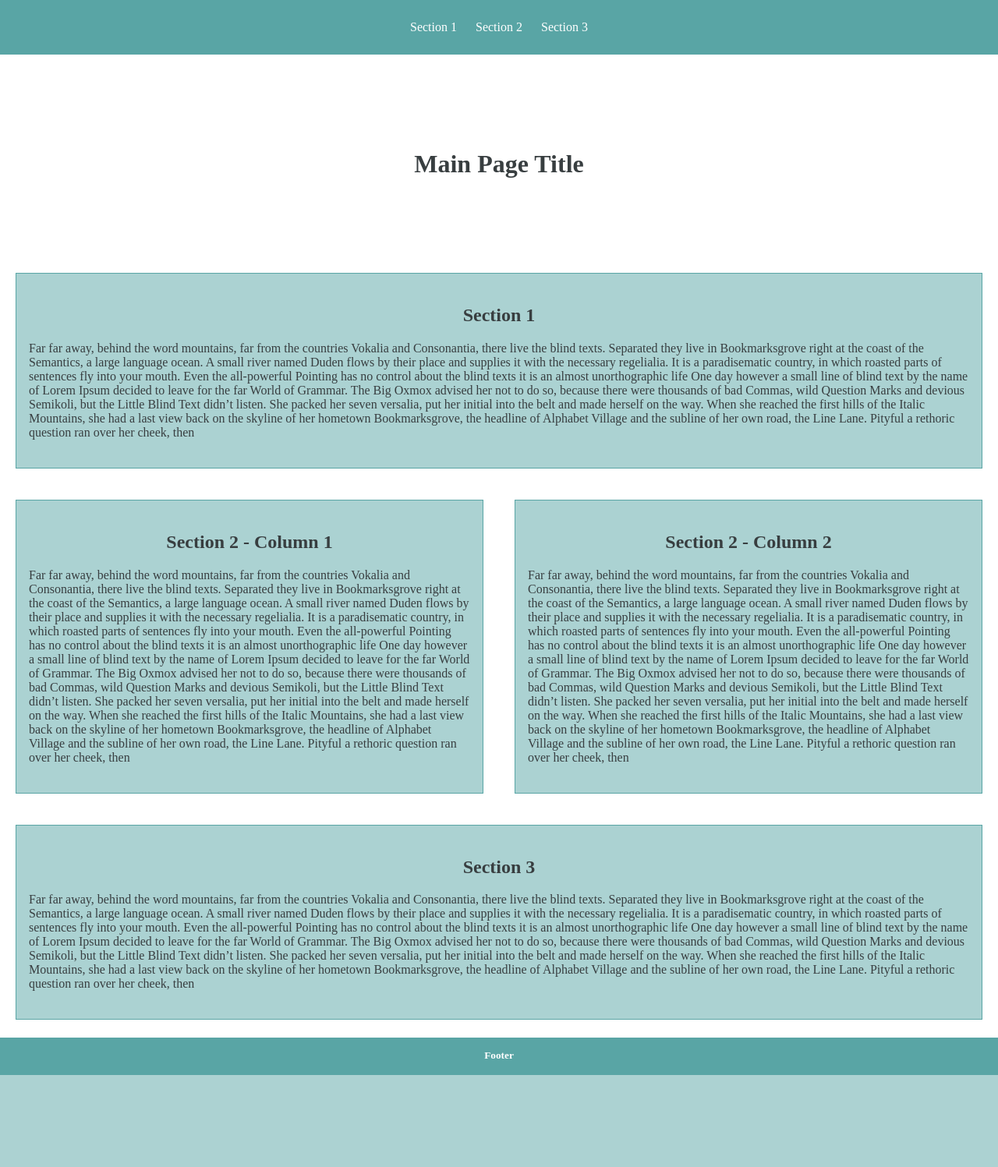
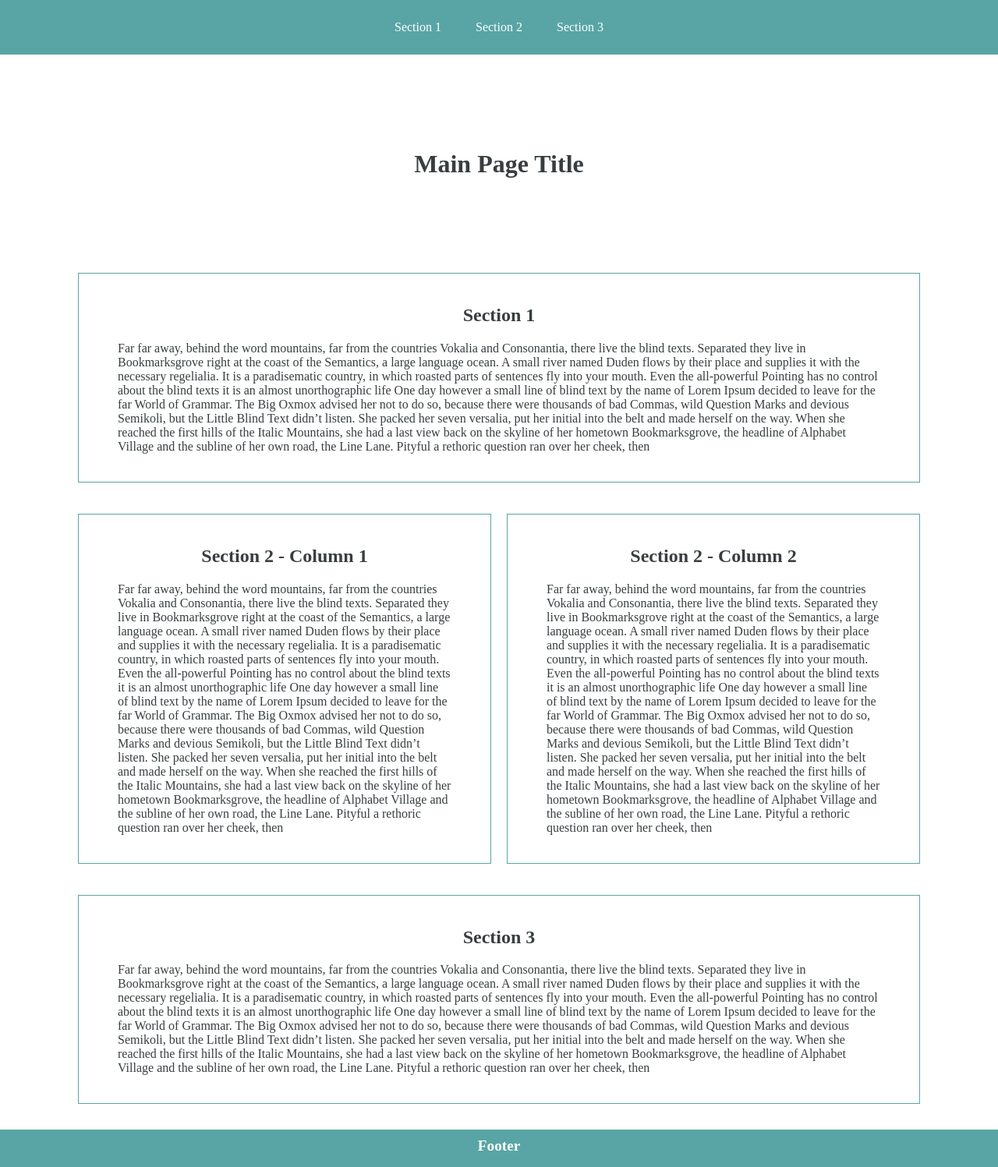
Before and after one commit to blics18/Portal_CMS, a web app: file template.html in a window 1280 px wide. Shown: the whole page at 78% size. Before the commit the page ends 1379 px from the top, so only its background shows below. Run offline with its HTML, style and script files only (its server is not run), Linux system fonts and the light colour scheme.

Commit message:
Changed background color and margin of sections

```diff
--- a/css/style.css
+++ b/css/style.css
@@ -31,7 +31,7 @@ nav ul{
 nav ul li{
 	text-align: center;
 	display: inline;
-	padding: 10px;
+	padding: 20px;
 }
 
 nav ul li a{
@@ -68,10 +68,22 @@ header h1{
 
 section{
 	border: 1px solid #59A5A5;
-	margin: 20px;
-	background-color: rgba(89, 165, 165, 0.5);
+	margin: 20px 100px;
 	padding: 20px 0px;
 	color: #383E40;
+}
+
+#col1{
+	margin-right: 10px;
+}
+
+#col2{
+	margin-left: 10px;
+}
+
+section p{
+	margin-left: 50px;
+	margin-right: 50px;
 }
 
 footer {
@@ -84,7 +96,8 @@ footer {
 }
 
 footer h5{
-	padding: 15px;
+	padding: 10px;
 	text-align: center;
 	margin-bottom: 0px;
+	font-size: 1.2em;
 }
--- a/template.html
+++ b/template.html
@@ -28,14 +28,14 @@
 
 			<div class="row" id="section2">
 				<div class="column">
-					<section>
+					<section id="col1">
 						<h2>Section 2 - Column 1</h2>
 						<p>Far far away, behind the word mountains, far from the countries Vokalia and Consonantia, there live the blind texts. Separated they live in Bookmarksgrove right at the coast of the Semantics, a large language ocean. A small river named Duden flows by their place and supplies it with the necessary regelialia. It is a paradisematic country, in which roasted parts of sentences fly into your mouth. Even the all-powerful Pointing has no control about the blind texts it is an almost unorthographic life One day however a small line of blind text by the name of Lorem Ipsum decided to leave for the far World of Grammar. The Big Oxmox advised her not to do so, because there were thousands of bad Commas, wild Question Marks and devious Semikoli, but the Little Blind Text didn’t listen. She packed her seven versalia, put her initial into the belt and made herself on the way. When she reached the first hills of the Italic Mountains, she had a last view back on the skyline of her hometown Bookmarksgrove, the headline of Alphabet Village and the subline of her own road, the Line Lane. Pityful a rethoric question ran over her cheek, then</p>
 					</section>
 				</div>
 
 				<div class="column">
-					<section>
+					<section id="col2">
 						<h2>Section 2 - Column 2</h2>
 						<p>Far far away, behind the word mountains, far from the countries Vokalia and Consonantia, there live the blind texts. Separated they live in Bookmarksgrove right at the coast of the Semantics, a large language ocean. A small river named Duden flows by their place and supplies it with the necessary regelialia. It is a paradisematic country, in which roasted parts of sentences fly into your mouth. Even the all-powerful Pointing has no control about the blind texts it is an almost unorthographic life One day however a small line of blind text by the name of Lorem Ipsum decided to leave for the far World of Grammar. The Big Oxmox advised her not to do so, because there were thousands of bad Commas, wild Question Marks and devious Semikoli, but the Little Blind Text didn’t listen. She packed her seven versalia, put her initial into the belt and made herself on the way. When she reached the first hills of the Italic Mountains, she had a last view back on the skyline of her hometown Bookmarksgrove, the headline of Alphabet Village and the subline of her own road, the Line Lane. Pityful a rethoric question ran over her cheek, then</p>
 					</section>
```
